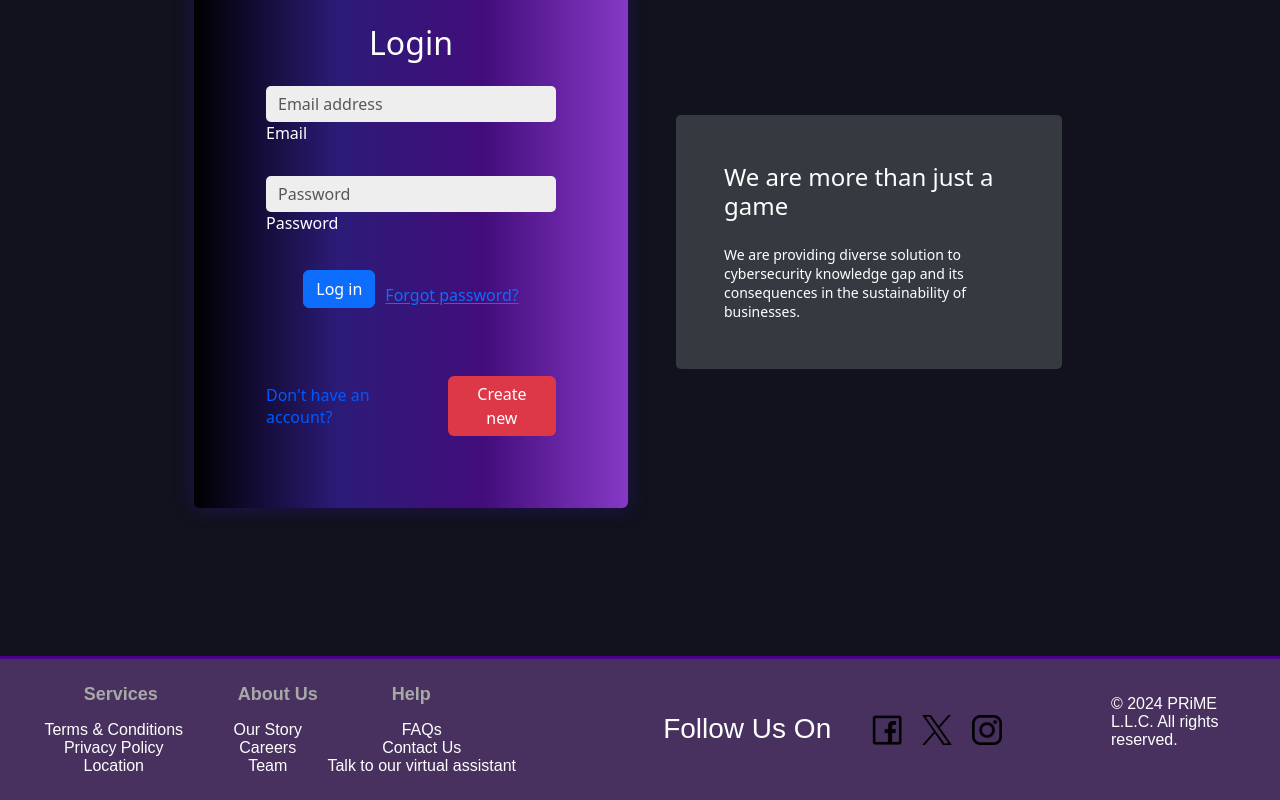
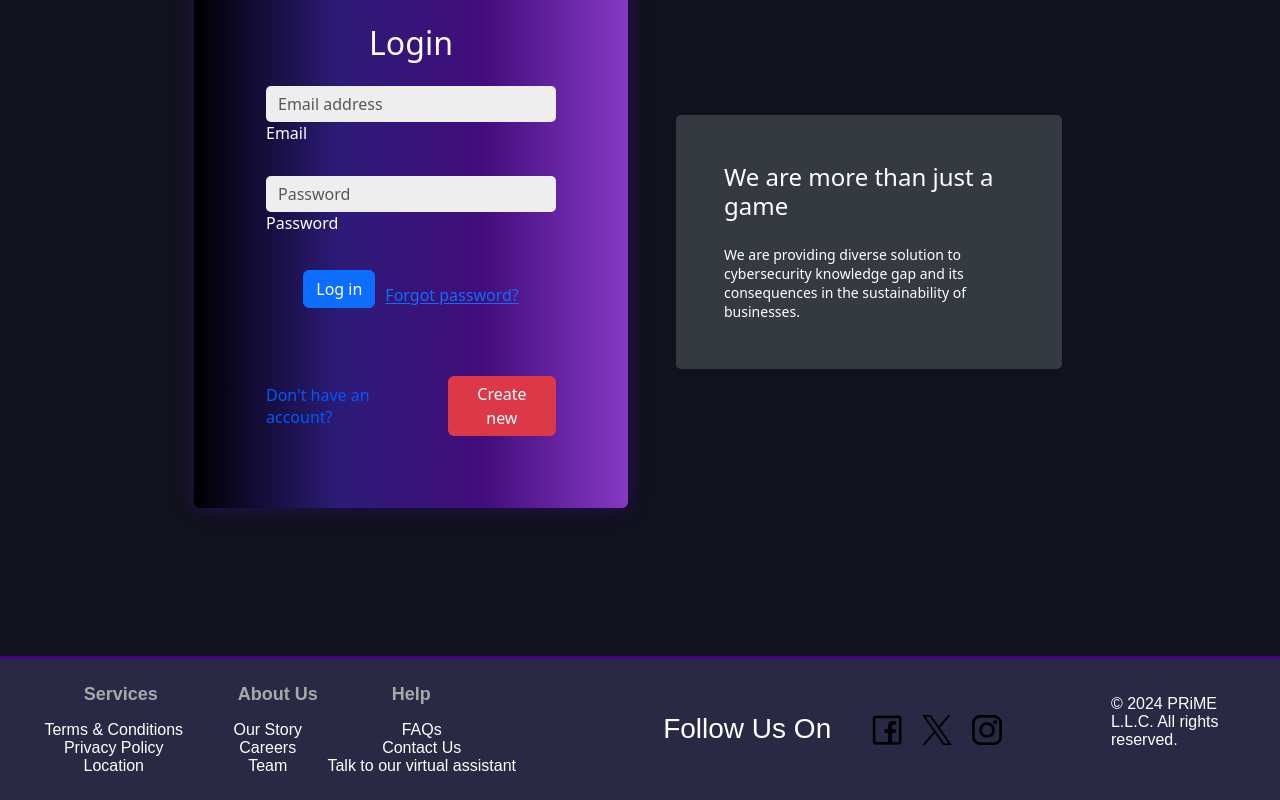
Before and after one commit to simonkb/PRiME, a Next.js app: page / in a window 1280 px wide. Shown: the part 3421-4221 px from the top of the page. Built offline with nearby package versions, Linux system fonts and the light colour scheme; a web font is replaced by a local one.

Commit message:
changed color footer

```diff
--- a/src/components/footer.module.css
+++ b/src/components/footer.module.css
@@ -1,7 +1,7 @@
 /* Adjusting for distinct color and alignment */
 .footer {
   color: #ffffff; /* General text color */
-  background-color: #48315f; /* Dark background for contrast, replace with your color variable */
+  background-color: var(--color-gray-300);
   padding: 20px 40px; /* Increased horizontal padding for alignment */
   display: flex;
   flex-direction: row;
```
